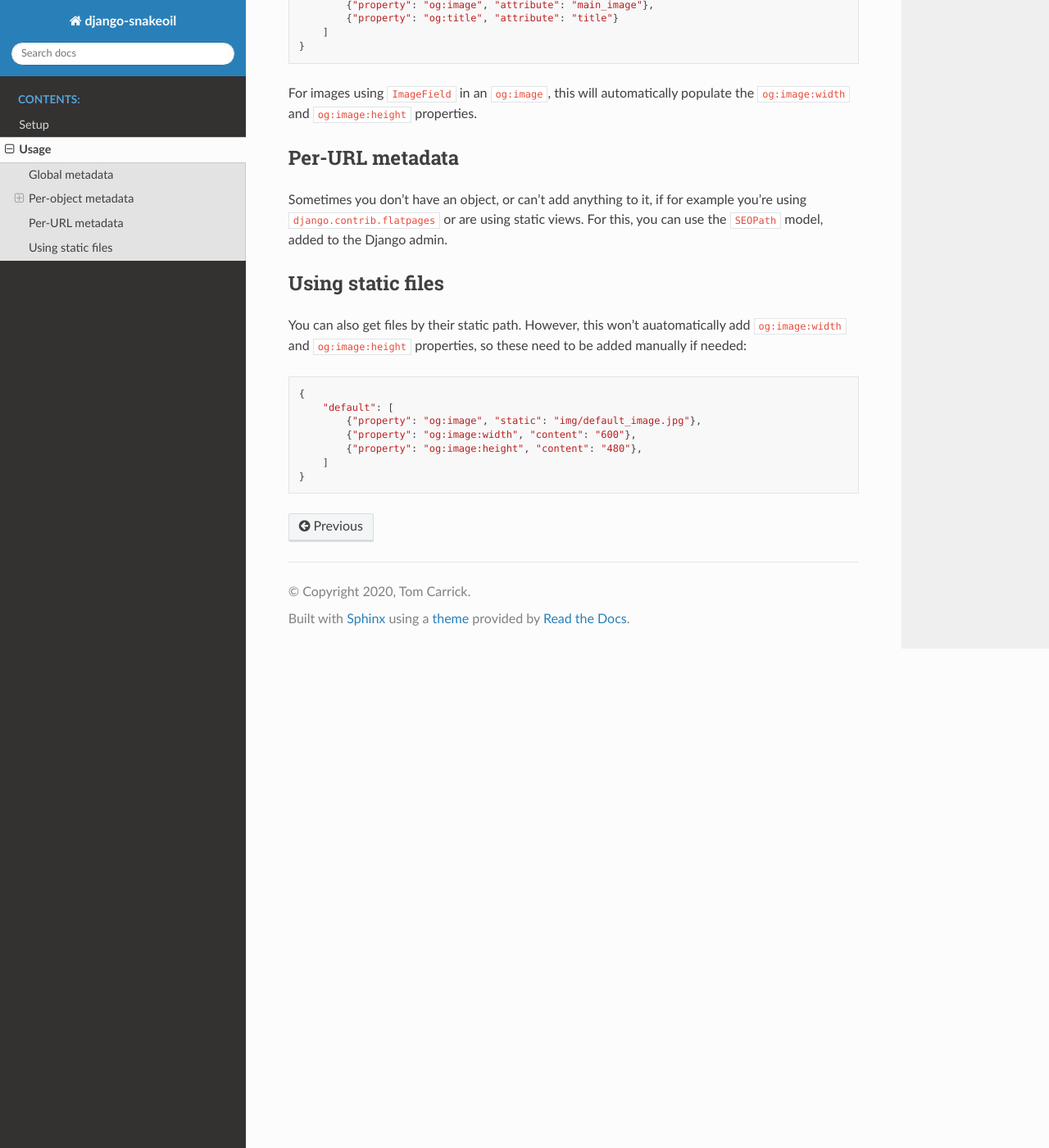
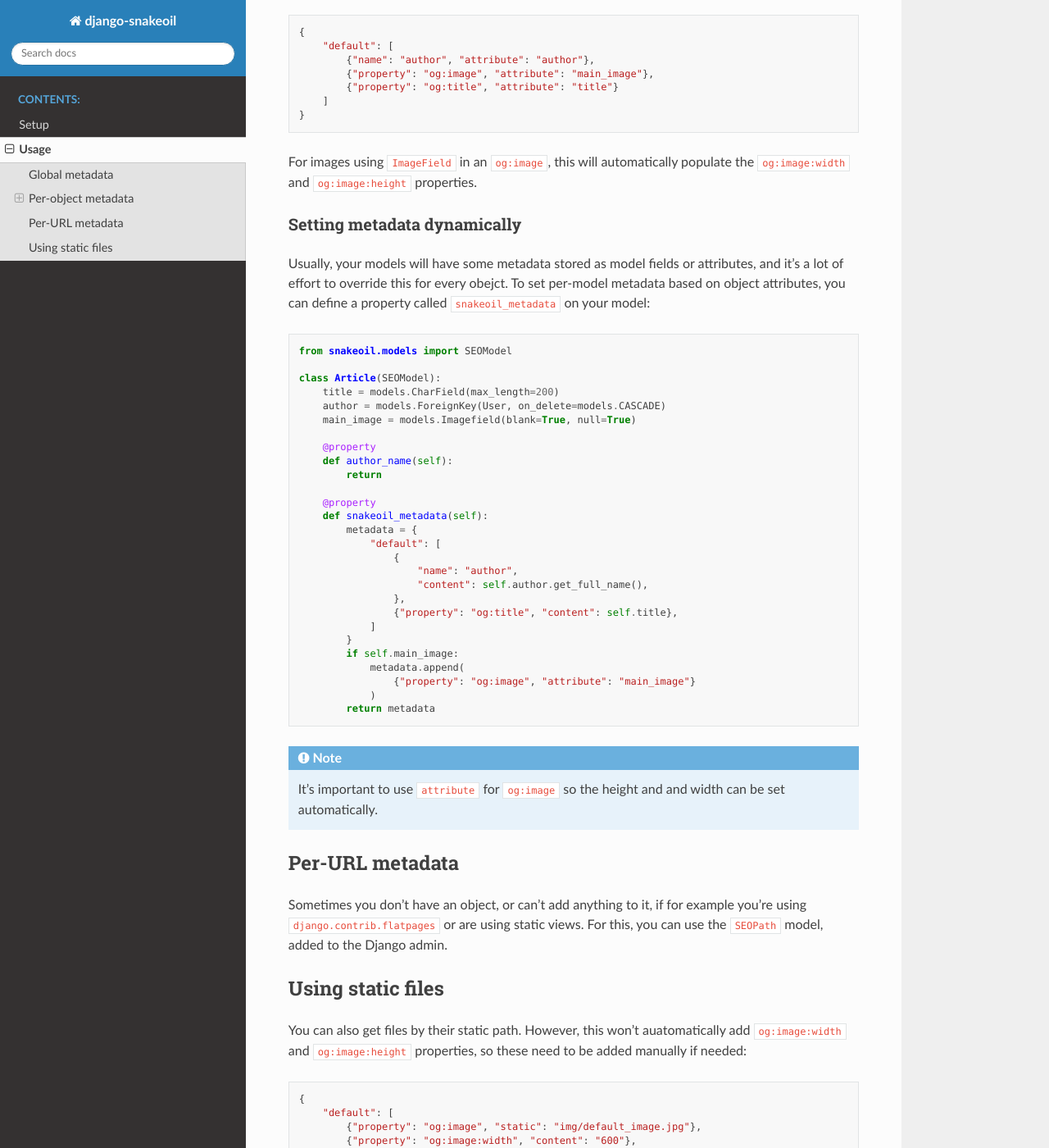
Before and after one commit to knyghty/django-snakeoil, a Sphinx documentation site: the page built from docs/usage.rst, in a window 1280 px wide and 1400 px high, scrolled down 1806 px. Shown: the whole window at 82% size. Built offline with Sphinx 7.4.7 and the Read the Docs theme 2.0.0, drawn with Linux system fonts in a browser that asks for light colours; some of the changed text lies outside the part shown.

Commit message:
Add model metadata

```diff
--- a/docs/usage.rst
+++ b/docs/usage.rst
@@ -51,10 +51,15 @@ First, inherit your model from ``SEOModel``::
 
     from snakeoil.models import SEOModel
 
-    class MyModel(SEOModel):
+    class Article(SEOModel):
         title = models.CharField(max_length=200)
         author = models.ForeignKey(User, on_delete=models.CASCADE)
         main_image = models.Imagefield()
+
+        def get_absolute_url(self):
+            # Snakeoil will use this to find the object
+            # if you don't pass it in.
+            return reverse("...")
 
         @property
         def author_name(self):
@@ -93,6 +98,46 @@ key::
 For images using ``ImageField`` in an ``og:image``, this will automatically
 populate the ``og:image:width`` and ``og:image:height`` properties.
 
+Setting metadata dynamically
+----------------------------
+
+Usually, your models will have some metadata stored as model fields or
+attributes, and it's a lot of effort to override this for every obejct.
+To set per-model metadata based on object attributes, you can define a
+property called ``snakeoil_metadata`` on your model::
+
+    from snakeoil.models import SEOModel
+
+    class Article(SEOModel):
+        title = models.CharField(max_length=200)
+        author = models.ForeignKey(User, on_delete=models.CASCADE)
+        main_image = models.Imagefield(blank=True, null=True)
+
+        @property
+        def author_name(self):
+            return
+
+        @property
+        def snakeoil_metadata(self):
+            metadata = {
+                "default": [
+                    {
+                        "name": "author",
+                        "content": self.author.get_full_name(),
+                    },
+                    {"property": "og:title", "content": self.title},
+                ]
+            }
+            if self.main_image:
+                metadata.append(
+                    {"property": "og:image", "attribute": "main_image"}
+                )
+            return metadata
+
+.. note::
+    It's important to use ``attribute`` for ``og:image`` so the height and
+    and width can be set automatically.
+
 Per-URL metadata
 ================
 
```
Also changed, not shown: README.rst (+31 -6 lines), 3 other files.
